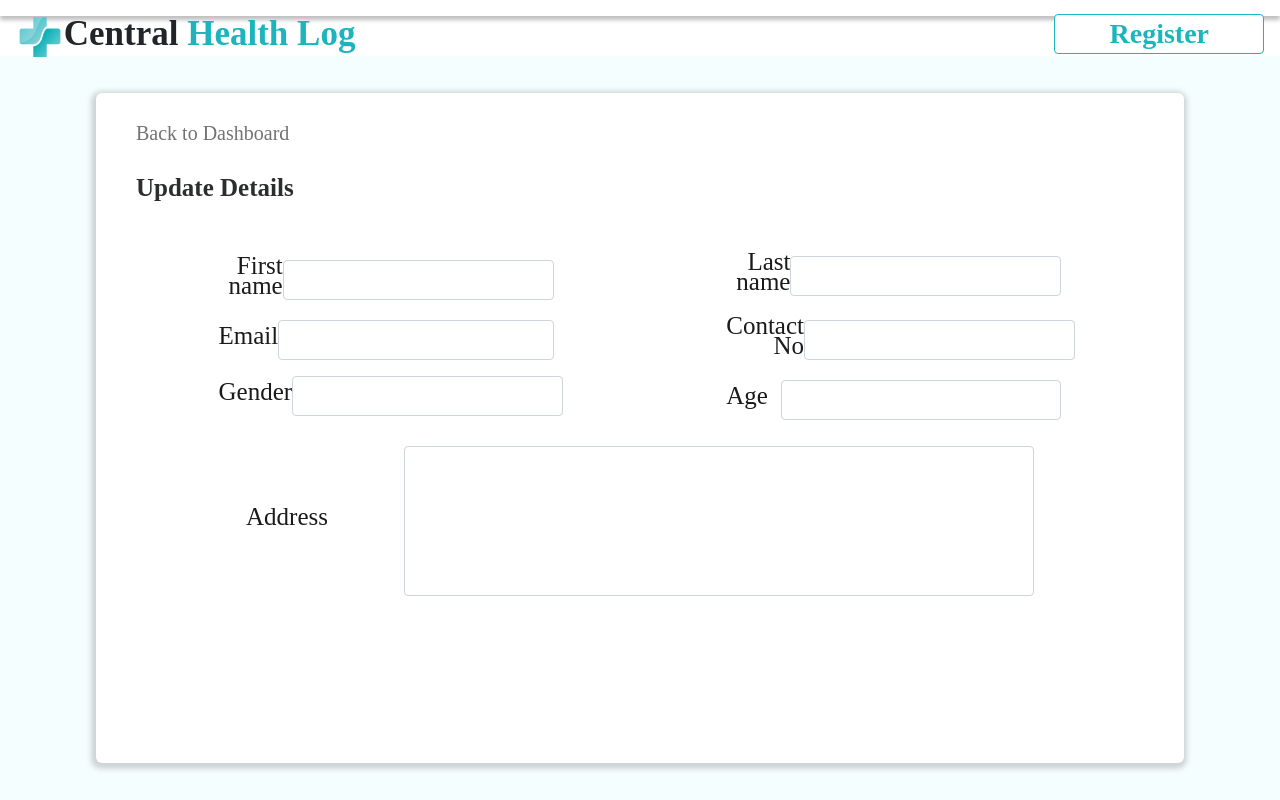
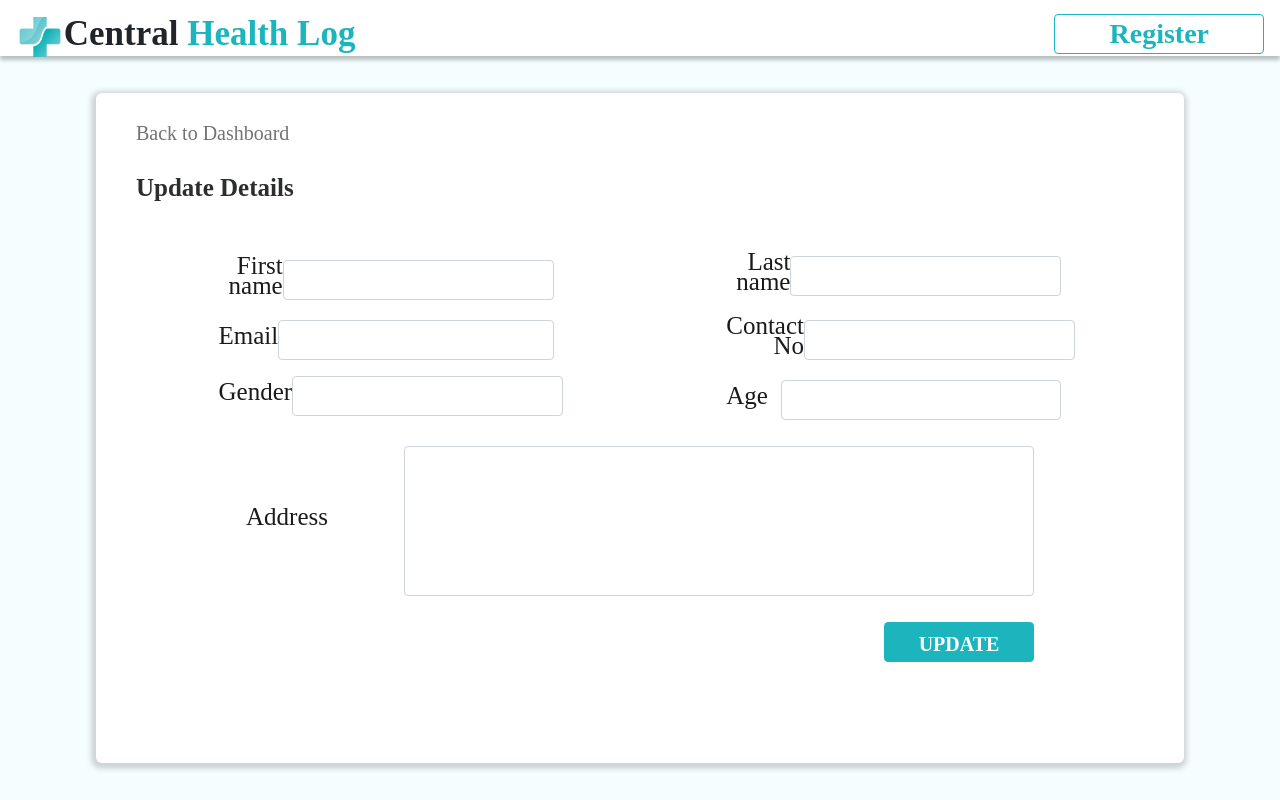
Before and after one commit to AkankshaGaonkar-Deloitte/Central-Health-Log, an Angular app in the folder CHL-Frontend/: page / in a window 1280 px wide. Built offline with nearby package versions, Linux system fonts and the light colour scheme.

Commit message:
updated code

```diff
--- a/CHL-Frontend/src/app/components/patient/personal-details/personal-details.component.html
+++ b/CHL-Frontend/src/app/components/patient/personal-details/personal-details.component.html
@@ -1,5 +1,6 @@
+
 <div id="main-container">
-    <div id="nav-bar" ><app-navbar [btntext]="'Register'"></app-navbar></div>
+    <app-navbar [btntext]="'Register'"></app-navbar>
     <div id="parent-container">
         <div id="sub-container">
             <div id="text1"><a href="#" ></a>Back to Dashboard</div>
@@ -70,8 +71,8 @@
                             >
                     </div>
                 </div>
-                <div id="conatiner3">
-                    <!-- <div id="login-btn"><app-button  class="sub-btn" [text]="btntext" [btnConfig]="textBtnConfig"></app-button></div> -->
+                <div id="container3">
+                    <div id="update-btn"><app-button  class="sub-btn" [btntext]="'UPDATE'" [btnConfig]="textBtnConfig"></app-button></div>
                 </div>
                 </form>
             </div>
--- a/CHL-Frontend/src/app/components/patient/personal-details/personal-details.component.scss
+++ b/CHL-Frontend/src/app/components/patient/personal-details/personal-details.component.scss
@@ -6,6 +6,7 @@
 #nav-bar{
     height:7%;
 }
+
  #parent-container{
     background-color: #F5FEFF;
     height:93%;
@@ -30,6 +31,19 @@
     align-items: center;
     // width: 100%;
     // height: 100%;
+
+}
+
+#container3{
+    display: flex;
+    flex-direction: row-reverse;
+    // justify-content: space-around;
+    align-items: center;
+    width: 100%;
+    // border: 2px solid black;
+    padding-left: 150px;
+    padding-right: 150px;
+    padding-top: 10px;
 
 }
 
--- a/CHL-Frontend/src/app/components/patient/personal-details/personal-details.component.ts
+++ b/CHL-Frontend/src/app/components/patient/personal-details/personal-details.component.ts
@@ -1,4 +1,4 @@
-import { Component, OnInit } from '@angular/core';
+import { Component, Input, OnInit } from '@angular/core';
 
 @Component({
   selector: 'app-personal-details',
@@ -7,9 +7,29 @@ import { Component, OnInit } from '@angular/core';
 })
 export class PersonalDetailsComponent implements OnInit {
 
+
+  @Input('btntext') btntext: string='Login';
   constructor() { }
 
   ngOnInit(): void {
   }
+  textBtnConfig = {
+    styles: {
+      backgroundColor: '#1CB5BD',
+      color: '#ffff',
+      fontFamily: 'Montserrat',
+      fontSize: '20px',
+      // borderColor: '#1CB5BD',
+
+      // padding: '8px 54px',
+      gap: '10px',
+      width: '150px',
+      height: '40px',
+      border: '1px solid #1CB5BD',
+      borderRadius: '4px',
+
+
+    },text:['']
+  }
 
 }
```
